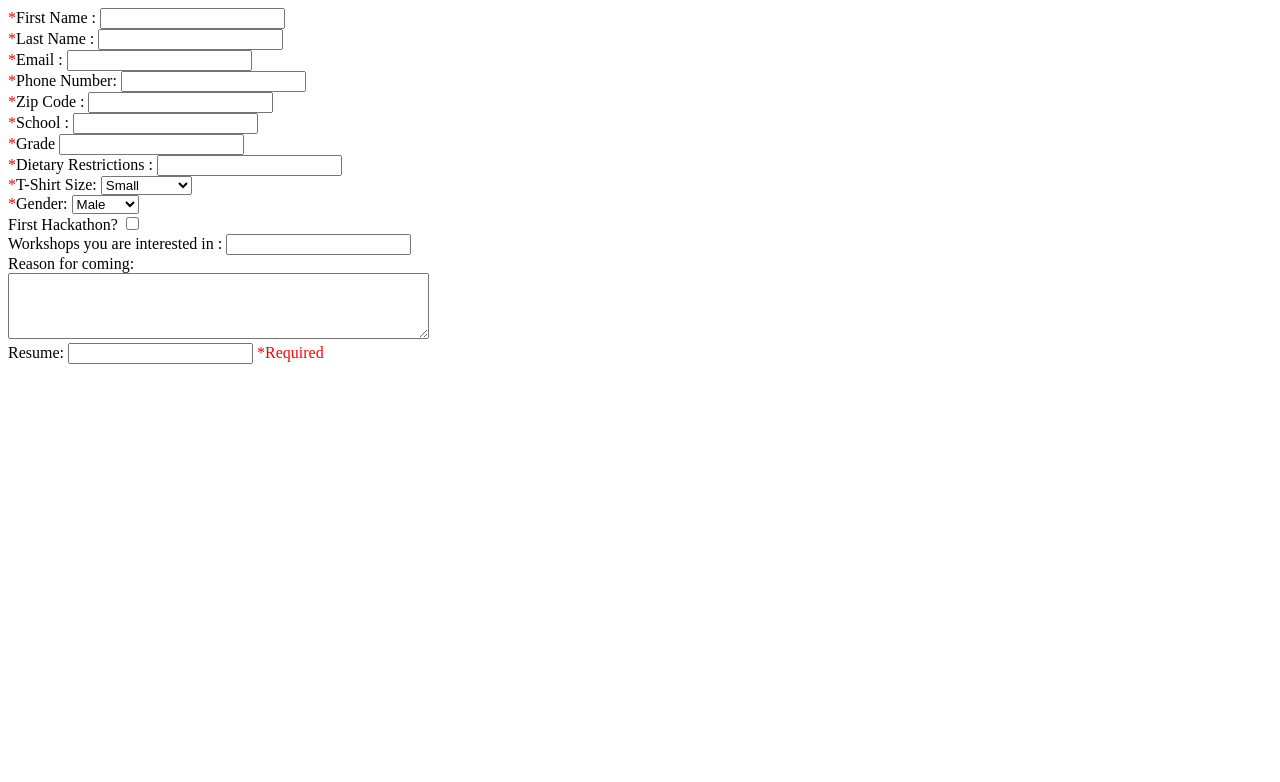
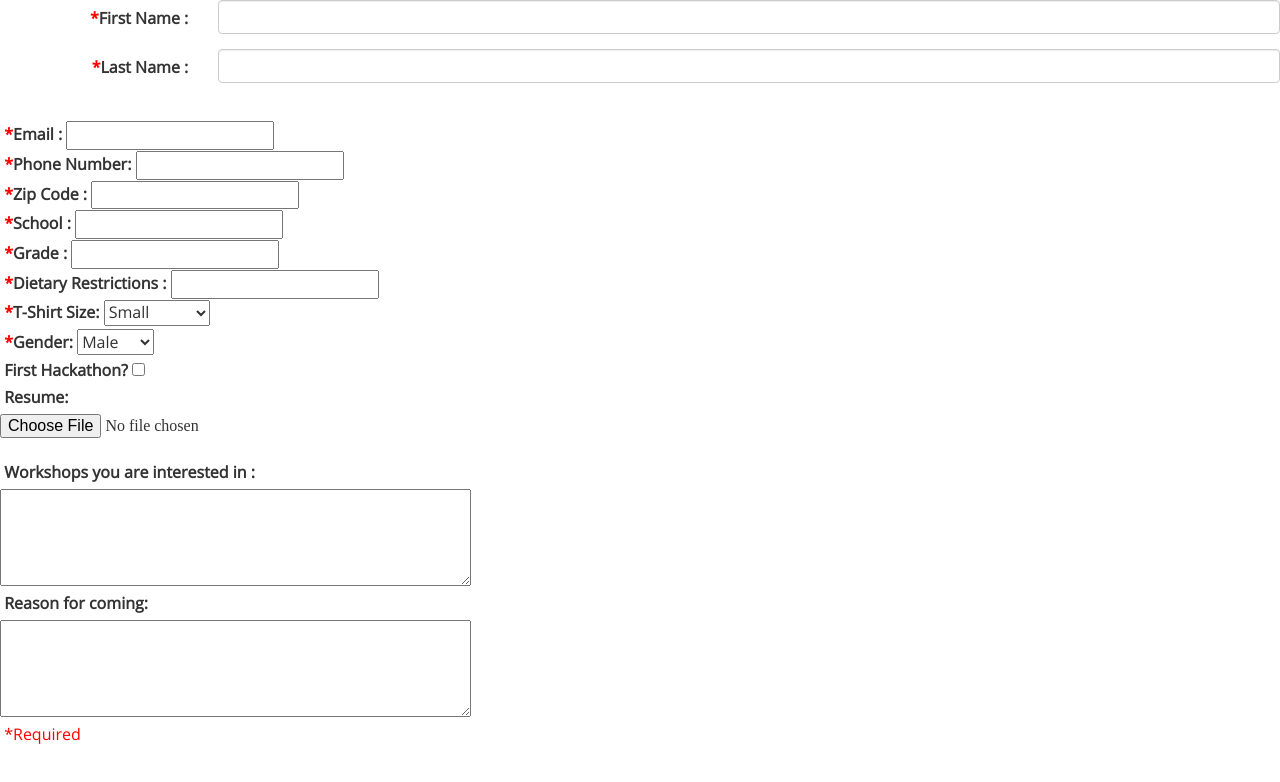
Before and after one commit to XenonMolecule/cheRegis, a plain HTML site: page index.html in a window 1280 px wide. Drawn offline with nearby package versions, Linux system fonts and the light colour scheme; a script that the page names is missing.

Commit message:
added css

```diff
--- a/app.js
+++ b/app.js
@@ -1 +1,9 @@
 // js main
+var x = document.getElementById("myFile");
+var myFirebaseRef = new Firebase("https://<YOUR-FIREBASE-APP>.firebaseio.com/");
+
+function uploadFile() {
+    var x = document.createElement("INPUT");
+    x.setAttribute("type", "file");
+    document.body.appendChild(x);
+}
--- a/index.html
+++ b/index.html
@@ -2,40 +2,53 @@
 <!DOCTYPE html>
 <html>
     <head>
-        <title> </title>
+        <title>Register for CHEHacks</title>
+        <script src="https://maxcdn.bootstrapcdn.com/bootstrap/3.3.6/js/bootstrap.min.js" integrity="sha384-0mSbJDEHialfmuBBQP6A4Qrprq5OVfW37PRR3j5ELqxss1yVqOtnepnHVP9aJ7xS" crossorigin="anonymous"></script>
+        <link rel="stylesheet" type="text/css" href="style.css">
+        <script src="https://cdn.firebase.com/js/client/2.4.0/firebase.js"></script>
+        <link rel="stylesheet" href="https://maxcdn.bootstrapcdn.com/bootstrap/3.3.6/css/bootstrap.min.css" integrity="sha384-1q8mTJOASx8j1Au+a5WDVnPi2lkFfwwEAa8hDDdjZlpLegxhjVME1fgjWPGmkzs7" crossorigin="anonymous">
+
     </head>
-    <body>
-        <div class="info">
     <!--First Name, Last Name, Email, Phone Number,
             optional Gender, Zip Code, School, Graduation Year (Grade),
             Diet Restriction, t-shirt size, firstHackathon Or not,
             workshops they want, date of submission, unique key
             reason for attending, optional resume upload  (13 questions) -->
-            <label for="first"><font color="red">*</font>First Name : </label>
-            <input id="first" type="text">
+    <body>
+        <div class="info">
+            <form class="form-horizontal">
+                <div class="form-group inline">
+                    <label for="first" class="col-sm-2 control-label"><font color="red">&nbsp*</font>First Name : </label>
+                    <div class="col-sm-10">
+                        <input id="first" type="text" class="form-control">
+                    </div>
+                </div>
+                <div class="form-group inline">
+                    <label for = "last" class="col-sm-2 control-label"><font color="red">&nbsp*</font>Last Name : </label>
+                    <div class="col-sm-10">
+                        <input id = "last" class="form-control" type="text">
+                    </div>
+                </div>
                 <br>
-            <label for = "last"><font color="red">*</font>Last Name : </label>
-            <input id = "last" type="text">
-            <br>
-            <label for = "email"><font color="red">*</font>Email : </label>
+                <label for = "email"><font color="red">&nbsp*</font>Email : </label>
                 <input id = "email" type="email">
                 <br>
-            <label for= "number"><font color="red">*</font>Phone Number: </label>
+                <label for= "number"><font color="red">&nbsp*</font>Phone Number: </label>
                 <input id ="number" type="text">
                 <br>
-            <label for = "zip"><font color="red">*</font>Zip Code : </label>
+                <label for = "zip"><font color="red">&nbsp*</font>Zip Code : </label>
                 <input id ="zip" type="text">
                 <br>
-            <label for = "school"><font color="red">*</font>School : </label>
+                <label for = "school"><font color="red">&nbsp*</font>School : </label>
                 <input id ="school" type="text">
                 <br>
-            <label for = "gradYear"><font color="red">*</font>Grade</label> <!--dropdown -->
+                <label for = "gradYear"><font color="red">&nbsp*</font>Grade :</label> <!--dropdown -->
                 <input id ="gradYear" type="text">
                 <br>
-            <label for = "dietRestrict"> <font color="red">*</font>Dietary Restrictions : </label>
+                <label for = "dietRestrict"> <font color="red">&nbsp*</font>Dietary Restrictions : </label>
                 <input id ="dietRestrict" type="text">
                 <br>
-            <label for = "teeSize"><font color="red">*</font>T-Shirt Size:</label>
+                <label for = "teeSize"><font color="red">&nbsp*</font>T-Shirt Size:</label>
                 <select id="teeSize">
                     <option value="small">Small</option>
                     <option value="medium">Medium</option>
@@ -43,26 +56,28 @@
                     <option value="extraLarge">Extra Large</option>
                 </select>
                 <br>
-            <label for = "Gender"><font color="red">*</font>Gender:</label>
+                <label for = "Gender"><font color="red">&nbsp*</font>Gender:</label>
                 <select id="Gender">
                     <option value="Male">Male</option>
                     <option value="Female">Female</option>
                     <option value="Other">Other</option>
                 </select>
                 <br>
-            <label for = "firstHackathon">First Hackathon?</label>
+                <label for = "firstHackathon">&nbspFirst Hackathon?</label>
                 <input id = "firstHackathon" type="checkbox">
                 <br>
-            <label for="workshops">Workshops you are interested in : </label>
-            <input id = "workshops">
+                <label for="optionalResume">&nbspResume:</label>
+                <input id = "optionalResume" type = file>
                 <br>
-            <label for = "reasonToCome"> Reason for coming:</label><br>
+                <label for="workshops">&nbspWorkshops you are interested in : </label> <br>
+                <textarea rows="4" cols="50" id="workshops"></textarea>
+                <br>
+                <label for = "reasonToCome">&nbspReason for coming:</label><br>
                 <textarea rows="4" cols="50" id="reasonToCome"></textarea>
                 <br>
-            <label for="optionalResume">Resume:</label>
-            <input id = optionalResume>
-            <font color="red">*Required</font>
+                <font color="red">&nbsp*Required</font>
+            </form>
         </div>
-
+        <script type="text/javascript" src="app.js"></script>
     </body>
 </html>
--- a/style.css
+++ b/style.css
@@ -1 +1,27 @@
 /* style main*/
+ a {text-decoration: none;}
+@font-face {
+    font-family: 'beb'; /*a name to be used later*/
+    src: url('BebasNeue.otf') format('opentype'); /*URL to font*/
+}
+@font-face {
+    font-family: 'opensans'; /*a name to be used later*/
+    src: url('OpenSans-Regular.ttf') format('truetype');/*URL to font*/
+}
+
+.info {
+    font-family: 'opensans';
+    font-size: 16px;
+}
+
+.info input{
+    font-family: 'Ariel';
+}
+
+.info textarea{
+    font-family: 'Ariel';
+}
+
+.inline{
+    display:flex;
+}
```
Also changed, not shown: BebasNeue.otf (added), OpenSans-Regular.ttf (added). Lines whose indentation alone changed are shown as unchanged.
